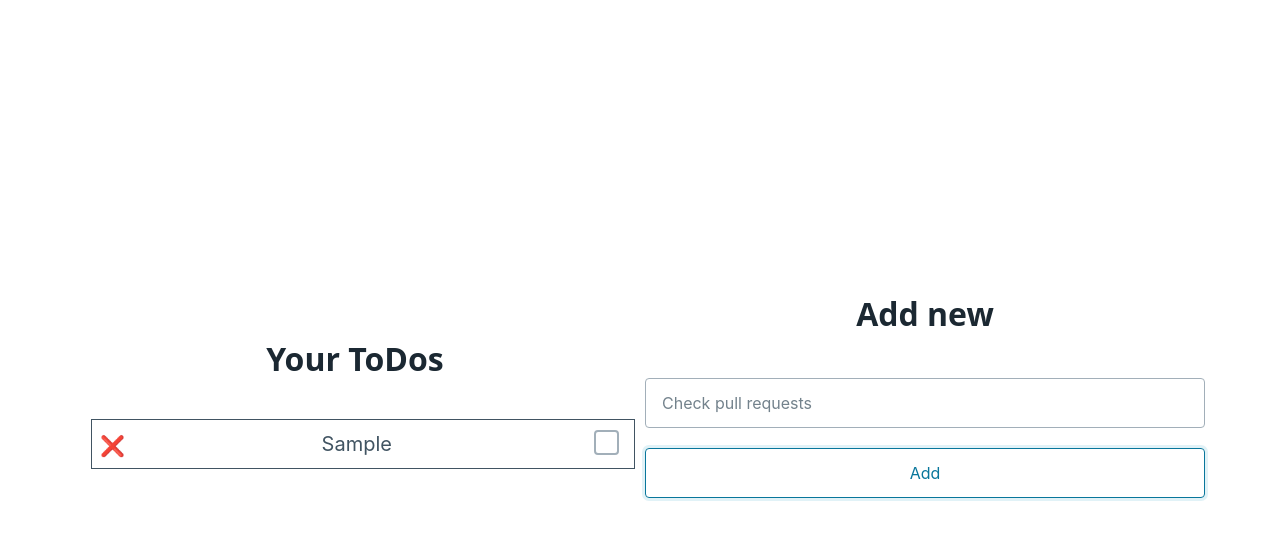
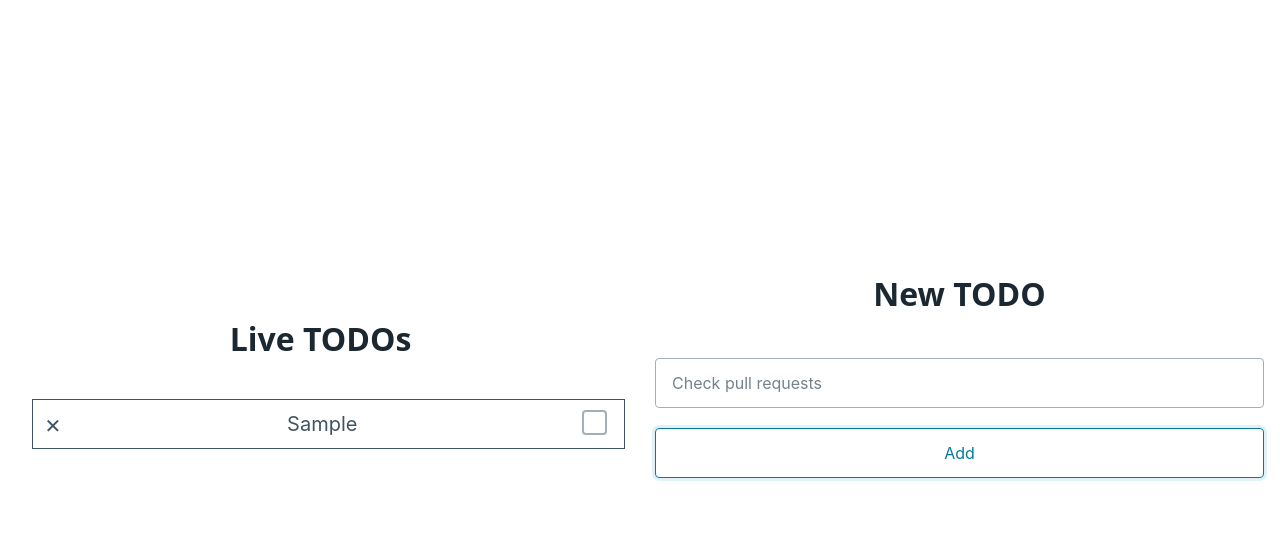
Before and after one commit to mikeowski/3-Projects-to-Learn-framework, a React (Vite) app in the folder react/ToDo/: page / in a window 1280 px wide. Both pictures are taken after typing "Sample" into the empty fields and a click on the button "Add". Shown: the top 540 px of the page. Built offline with nearby package versions, Linux system fonts and the light colour scheme.

Commit message:
cleanup styling

```diff
--- a/react/ToDo/src/App.tsx
+++ b/react/ToDo/src/App.tsx
@@ -6,7 +6,7 @@ import { todo } from './lib/types'
 function App() {
   const [todoList, setTodoList] = useState<todo[]>([])
   return (
-    <main className="container parent">
+    <main className="container-fluid parent">
       <TodoList />
       <AddTodoForm />
     </main>
--- a/react/ToDo/src/components/addTodoForm.tsx
+++ b/react/ToDo/src/components/addTodoForm.tsx
@@ -28,7 +28,7 @@ const AddTodoForm = () => {
       className="todoForm"
     >
       <label htmlFor="todo">
-        <h1 className="center">Add new</h1>
+        <h1 className="center">New TODO</h1>
         <input
           value={title}
           onChange={(e) => setTitle(e.target.value)}
--- a/react/ToDo/src/components/todoList.tsx
+++ b/react/ToDo/src/components/todoList.tsx
@@ -11,14 +11,14 @@ const TodoList = () => {
   }
   return (
     <div className="todoList">
-      <h1 className="center">Your ToDos</h1>
+      {!todos.length || <h1 className="center">Live TODOs</h1>}
       <ul ref={parent}>
         {todos
           .filter((todo) => todo.completed)
           .map((v, i) => (
             <div className="todo" key={v.title}>
               <span onClick={() => remove(v)} className="outline deleteBtn">
-                ❌
+                ✕
               </span>
               <span className={v.completed ? 'checked' : ''} key={i}>
                 {v.title}
@@ -39,7 +39,7 @@ const TodoList = () => {
           .map((v, i) => (
             <div className="todo" key={v.title}>
               <span onClick={() => remove(v)} className="outline deleteBtn">
-                ❌
+                ✕
               </span>
               <span className={v.completed ? 'checked' : ''} key={i}>
                 {v.title}
--- a/react/ToDo/src/style/index.css
+++ b/react/ToDo/src/style/index.css
@@ -10,9 +10,7 @@
   -moz-osx-font-smoothing: grayscale;
   -webkit-text-size-adjust: 100%;
 }
-body {
-  padding: 20px;
-}
+
 .center {
   text-align: center;
   font-size: 32px;
@@ -28,10 +26,11 @@ body {
   align-items: center;
   justify-content: space-between;
   border: solid 1px;
-  padding: 8px;
-  height: 50px;
+  padding: 12px 10px;
   margin-bottom: 10px;
   font-size: 20px;
+
+  text-overflow: clip;
 }
 .checked {
   opacity: 50%;
@@ -51,7 +50,7 @@ body {
     display: grid;
     grid-template-columns: repeat(2, 1fr);
     grid-template-rows: 1fr;
-    grid-column-gap: 10px;
+    grid-column-gap: 30px;
     grid-row-gap: 0px;
     align-items: center;
     height: 100vh;
```
